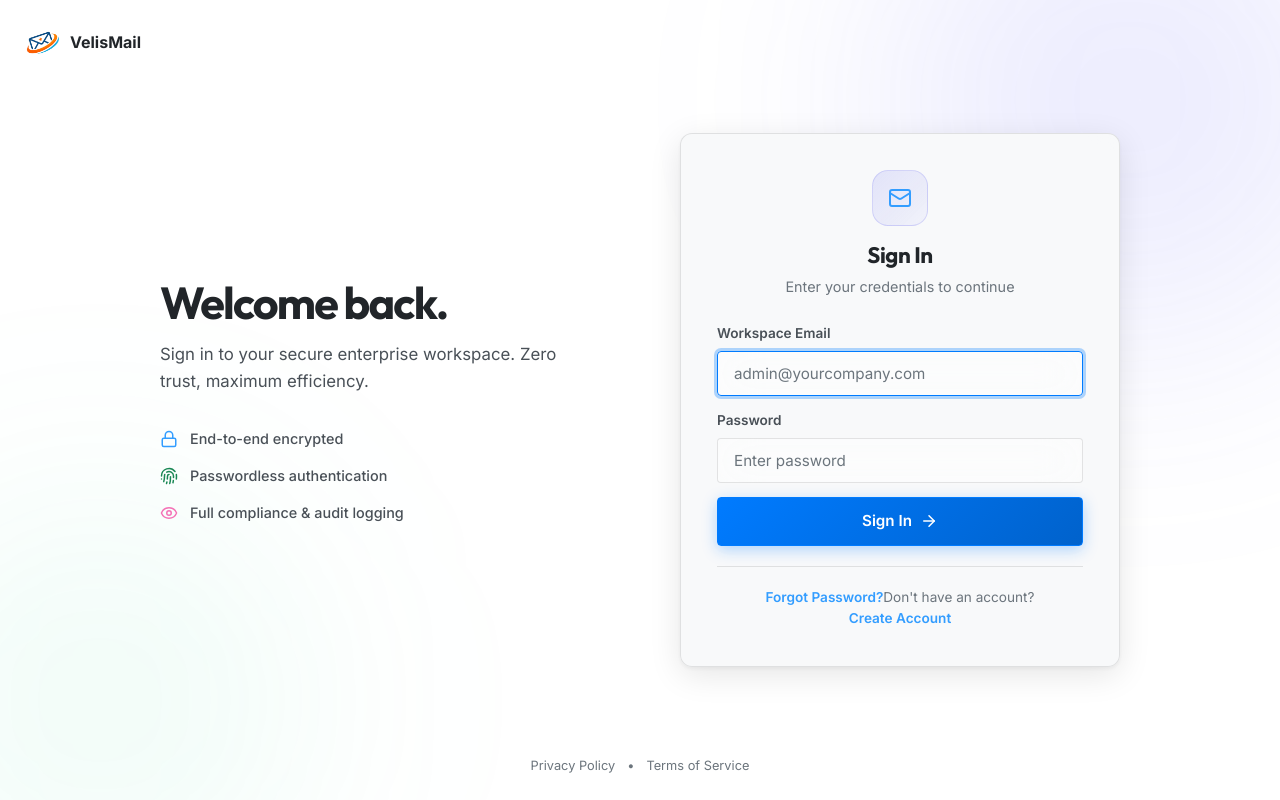
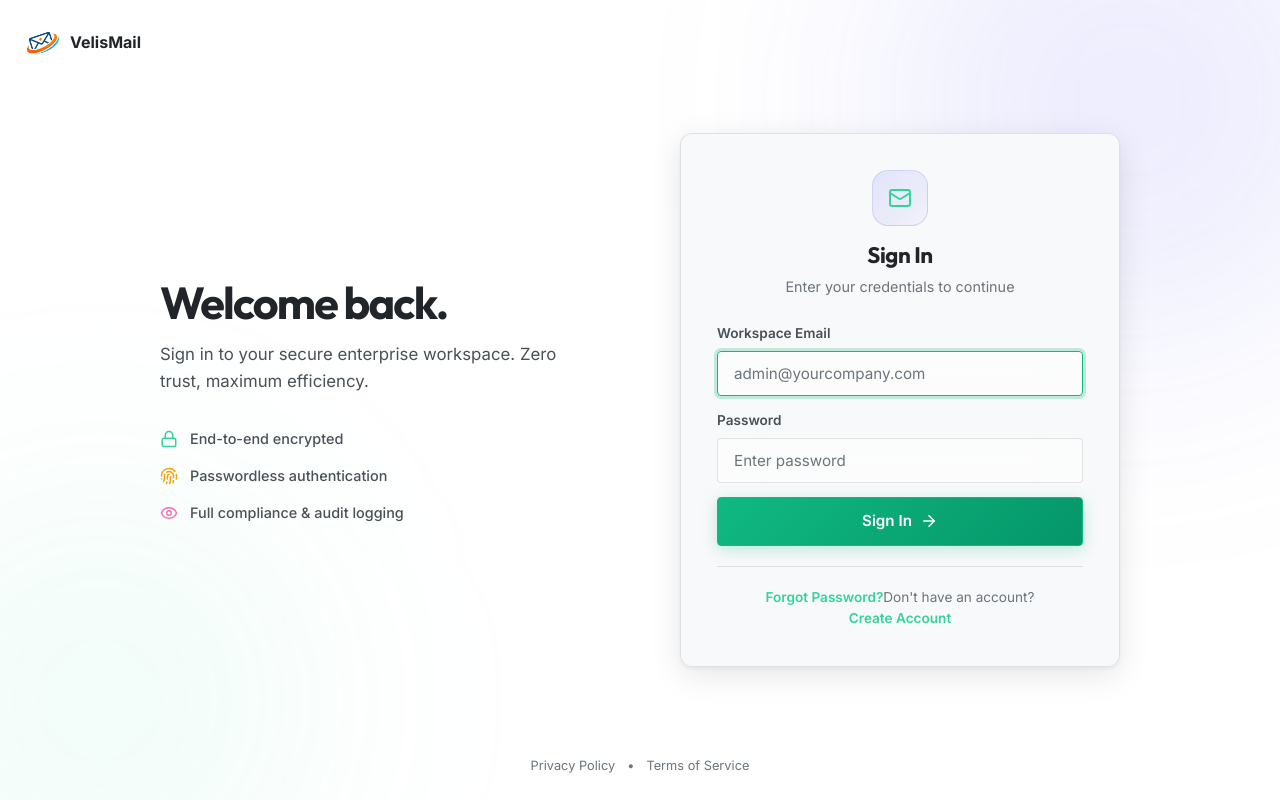
Before and after one commit to VelisArc/VelisMail, a React (Vite) app in the folder frontend/: page /login in a window 1280 px wide. Built offline with nearby package versions, Linux system fonts and the light colour scheme.

Commit message:
style: Redesign dashboard sidebar, switch to premium Emerald theme, and optimize animations

```diff
--- a/frontend/src/index.css
+++ b/frontend/src/index.css
@@ -22,56 +22,56 @@
   --glass-shadow: 0 12px 40px rgba(0, 0, 0, 0.5), 0 2px 4px rgba(0, 0, 0, 0.3);
   --glass-blur: blur(20px);
 
-  /* Primary — Professional Blue */
-  --primary-50: #e6f3ff;
-  --primary-100: #cce6ff;
-  --primary-200: #99ceff;
-  --primary-300: #66b5ff;
-  --primary-400: #339dff;
-  --primary: #007bff;
-  --primary-600: #0062cc;
-  --primary-700: #004a99;
-  --primary-800: #003166;
-  --primary-900: #001933;
-  --primary-glow: rgba(0, 123, 255, 0.3);
+  /* Primary — Premium Emerald/Teal */
+  --primary-50: #ecfdf5;
+  --primary-100: #d1fae5;
+  --primary-200: #a7f3d0;
+  --primary-300: #6ee7b7;
+  --primary-400: #34d399;
+  --primary: #10b981;
+  --primary-600: #059669;
+  --primary-700: #047857;
+  --primary-800: #065f46;
+  --primary-900: #064e3b;
+  --primary-glow: rgba(16, 185, 129, 0.25);
 
-  /* Accent — Professional Green */
-  --accent-50: #e8f5e8;
-  --accent-100: #d1ebd1;
-  --accent-200: #a3d7a3;
-  --accent-300: #75c375;
-  --accent-400: #47af47;
-  --accent: #198754;
-  --accent-600: #146c43;
-  --accent-700: #0f5132;
-  --accent-800: #0a3621;
-  --accent-900: #051b11;
-  --accent-glow: rgba(25, 135, 84, 0.3);
+  /* Accent — Premium Amber/Gold */
+  --accent-50: #fffbeb;
+  --accent-100: #fef3c7;
+  --accent-200: #fde68a;
+  --accent-300: #fcd34d;
+  --accent-400: #fbbf24;
+  --accent: #f59e0b;
+  --accent-600: #d97706;
+  --accent-700: #b45309;
+  --accent-800: #92400e;
+  --accent-900: #78350f;
+  --accent-glow: rgba(245, 158, 11, 0.25);
 
   /* Danger — Professional Red */
-  --danger-50: #fce8e6;
-  --danger-100: #f9d1cc;
-  --danger-200: #f3a399;
-  --danger-300: #ed7566;
-  --danger-400: #e74733;
-  --danger: #dc3545;
-  --danger-600: #b02a37;
-  --danger-700: #842029;
-  --danger-800: #58151b;
-  --danger-900: #2c0b0e;
-  --danger-glow: rgba(220, 53, 69, 0.3);
+  --danger-50: #fef2f2;
+  --danger-100: #fee2e2;
+  --danger-200: #fecaca;
+  --danger-300: #fca5a5;
+  --danger-400: #f87171;
+  --danger: #ef4444;
+  --danger-600: #dc2626;
+  --danger-700: #b91c1c;
+  --danger-800: #991b1b;
+  --danger-900: #7f1d1d;
+  --danger-glow: rgba(239, 68, 68, 0.25);
 
   /* Warning — Professional Orange */
-  --warning-50: #fff3e6;
-  --warning-100: #ffe7cc;
-  --warning-200: #ffcf99;
-  --warning-300: #ffb766;
-  --warning-400: #ff9f33;
-  --warning: #fd7e14;
-  --warning-600: #ca6510;
-  --warning-700: #984c0c;
-  --warning-800: #653208;
-  --warning-900: #331904;
+  --warning-50: #fff7ed;
+  --warning-100: #ffedd5;
+  --warning-200: #fed7aa;
+  --warning-300: #fdba74;
+  --warning-400: #fb923c;
+  --warning: #f97316;
+  --warning-600: #ea580c;
+  --warning-700: #c2410c;
+  --warning-800: #9a3412;
+  --warning-900: #7c2d12;
 
   /* Text */
   --text-primary: #ffffff;
@@ -108,9 +108,9 @@
   --space-24: 6rem;
 
   /* Transition */
-  --transition-fast: 150ms ease;
-  --transition-normal: 250ms ease;
-  --transition-slow: 350ms ease;
+  --transition-fast: 50ms ease;
+  --transition-normal: 100ms ease;
+  --transition-slow: 150ms ease;
   --ease-out: cubic-bezier(0, 0, 0.2, 1);
   --ease-in: cubic-bezier(0.4, 0, 1, 1);
   --ease-in-out: cubic-bezier(0.4, 0, 0.2, 1);
--- a/frontend/src/pages/BusinessDashboard.tsx
+++ b/frontend/src/pages/BusinessDashboard.tsx
@@ -748,29 +748,15 @@ export default function BusinessDashboard() {
               <Plus size={17} />
               <span className="folder-label">Add Domain</span>
             </button>
+            {/* Mail & Communications */}
+            <div className="sidebar-section-title">Mail & Communications</div>
             <button className={`folder-btn ${activeBizTab === 'mail' ? 'active' : ''}`} onClick={() => { setActiveBizTab('mail'); setSidebarOpen(false); }}>
               <Mail size={17} />
               <span className="folder-label">Mailbox</span>
             </button>
-            <button className={`folder-btn ${activeBizTab === 'domains' ? 'active' : ''}`} onClick={() => { setActiveBizTab('domains'); setSidebarOpen(false); }}>
-              <Globe size={17} />
-              <span className="folder-label">Domains</span>
-            </button>
-            <button className={`folder-btn ${activeBizTab === 'mailboxes' ? 'active' : ''}`} onClick={() => { setActiveBizTab('mailboxes'); setSidebarOpen(false); }}>
-              <Mail size={17} />
-              <span className="folder-label">Mailboxes</span>
-            </button>
-            <button className={`folder-btn ${activeBizTab === 'groups' ? 'active' : ''}`} onClick={() => { setActiveBizTab('groups'); setSidebarOpen(false); }}>
-              <Users size={17} />
-              <span className="folder-label">Groups</span>
-            </button>
-            <button className={`folder-btn ${activeBizTab === 'team' ? 'active' : ''}`} onClick={() => { setActiveBizTab('team'); setSidebarOpen(false); }}>
-              <Users size={17} />
-              <span className="folder-label">Team</span>
-            </button>
-            <button className={`folder-btn ${activeBizTab === 'analytics' ? 'active' : ''}`} onClick={() => { setActiveBizTab('analytics'); setSidebarOpen(false); }}>
-              <BarChart3 size={17} />
-              <span className="folder-label">Analytics</span>
+            <button className={`folder-btn ${activeBizTab === 'templates' ? 'active' : ''}`} onClick={() => { setActiveBizTab('templates'); setSidebarOpen(false); }}>
+              <Layers size={17} />
+              <span className="folder-label">Templates</span>
             </button>
             <button className={`folder-btn ${activeBizTab === 'queue' ? 'active' : ''}`} onClick={() => { setActiveBizTab('queue'); setSidebarOpen(false); }}>
               <Server size={17} />
@@ -779,17 +765,39 @@ export default function BusinessDashboard() {
                 <span className="folder-count">{mailQueue.filter(q => q.status === 'queued' || q.status === 'sending').length}</span>
               )}
             </button>
-            <button className={`folder-btn ${activeBizTab === 'templates' ? 'active' : ''}`} onClick={() => { setActiveBizTab('templates'); setSidebarOpen(false); }}>
-              <Layers size={17} />
-              <span className="folder-label">Templates</span>
+
+            {/* Organization */}
+            <div className="sidebar-section-title" style={{ marginTop: '16px' }}>Organization</div>
+            <button className={`folder-btn ${activeBizTab === 'domains' ? 'active' : ''}`} onClick={() => { setActiveBizTab('domains'); setSidebarOpen(false); }}>
+              <Globe size={17} />
+              <span className="folder-label">Domains</span>
+            </button>
+            <button className={`folder-btn ${activeBizTab === 'mailboxes' ? 'active' : ''}`} onClick={() => { setActiveBizTab('mailboxes'); setSidebarOpen(false); }}>
+              <Inbox size={17} />
+              <span className="folder-label">Alias Mailboxes</span>
+            </button>
+            <button className={`folder-btn ${activeBizTab === 'groups' ? 'active' : ''}`} onClick={() => { setActiveBizTab('groups'); setSidebarOpen(false); }}>
+              <Users size={17} />
+              <span className="folder-label">Groups</span>
+            </button>
+            <button className={`folder-btn ${activeBizTab === 'team' ? 'active' : ''}`} onClick={() => { setActiveBizTab('team'); setSidebarOpen(false); }}>
+              <Shield size={17} />
+              <span className="folder-label">Team Access</span>
+            </button>
+
+            {/* Administration */}
+            <div className="sidebar-section-title" style={{ marginTop: '16px' }}>Administration</div>
+            <button className={`folder-btn ${activeBizTab === 'analytics' ? 'active' : ''}`} onClick={() => { setActiveBizTab('analytics'); setSidebarOpen(false); }}>
+              <BarChart3 size={17} />
+              <span className="folder-label">Analytics</span>
             </button>
             <button className={`folder-btn ${activeBizTab === 'audit' ? 'active' : ''}`} onClick={() => { setActiveBizTab('audit'); setSidebarOpen(false); }}>
-              <Shield size={17} />
+              <Activity size={17} />
               <span className="folder-label">Audit Log</span>
             </button>
             <button className={`folder-btn ${activeBizTab === 'settings' ? 'active' : ''}`} onClick={() => { setActiveBizTab('settings'); setSidebarOpen(false); }}>
               <Settings size={17} />
-              <span className="folder-label">Business Settings</span>
+              <span className="folder-label">Settings</span>
             </button>
 
             {activeBizTab === 'mail' && (
```
